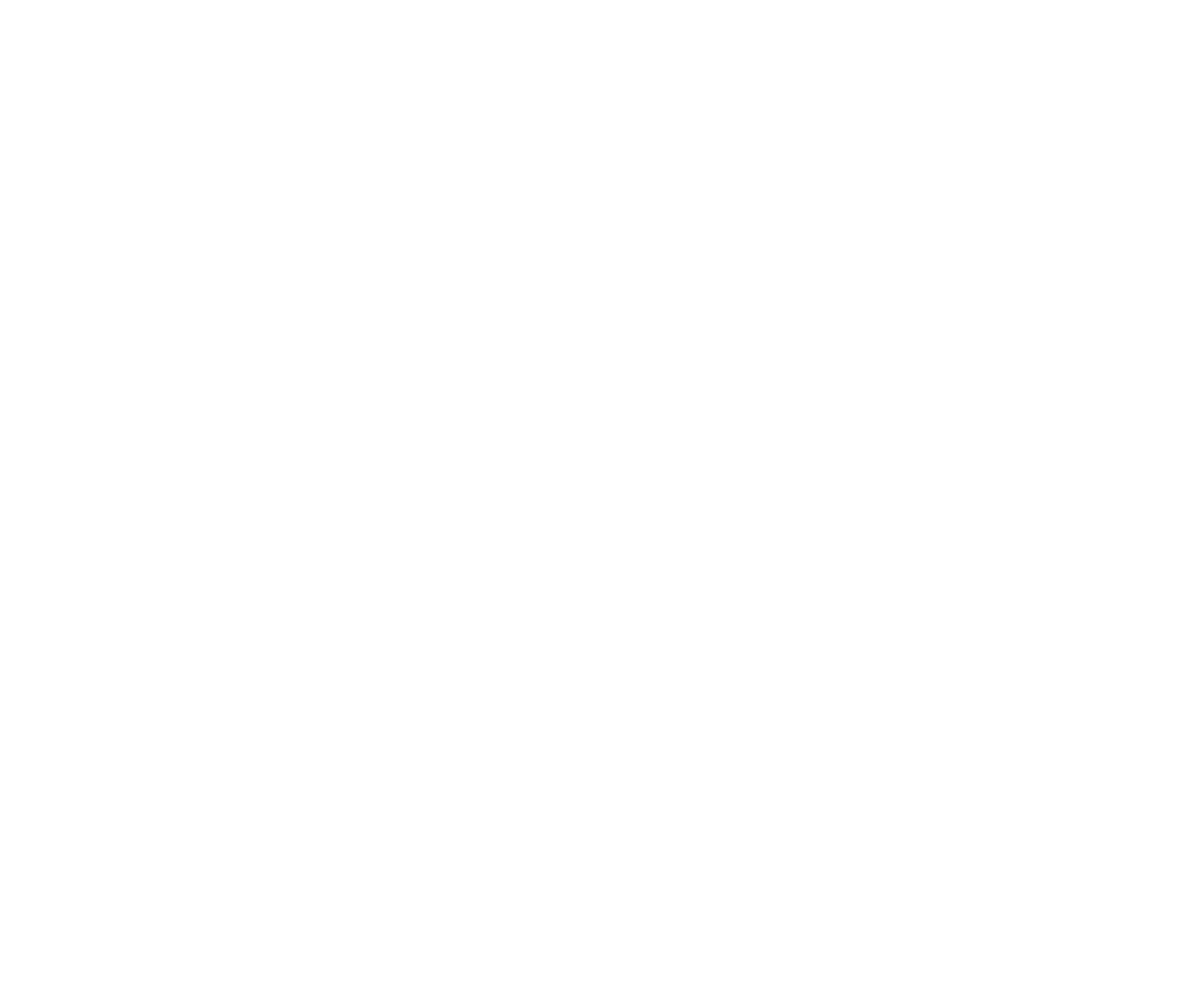
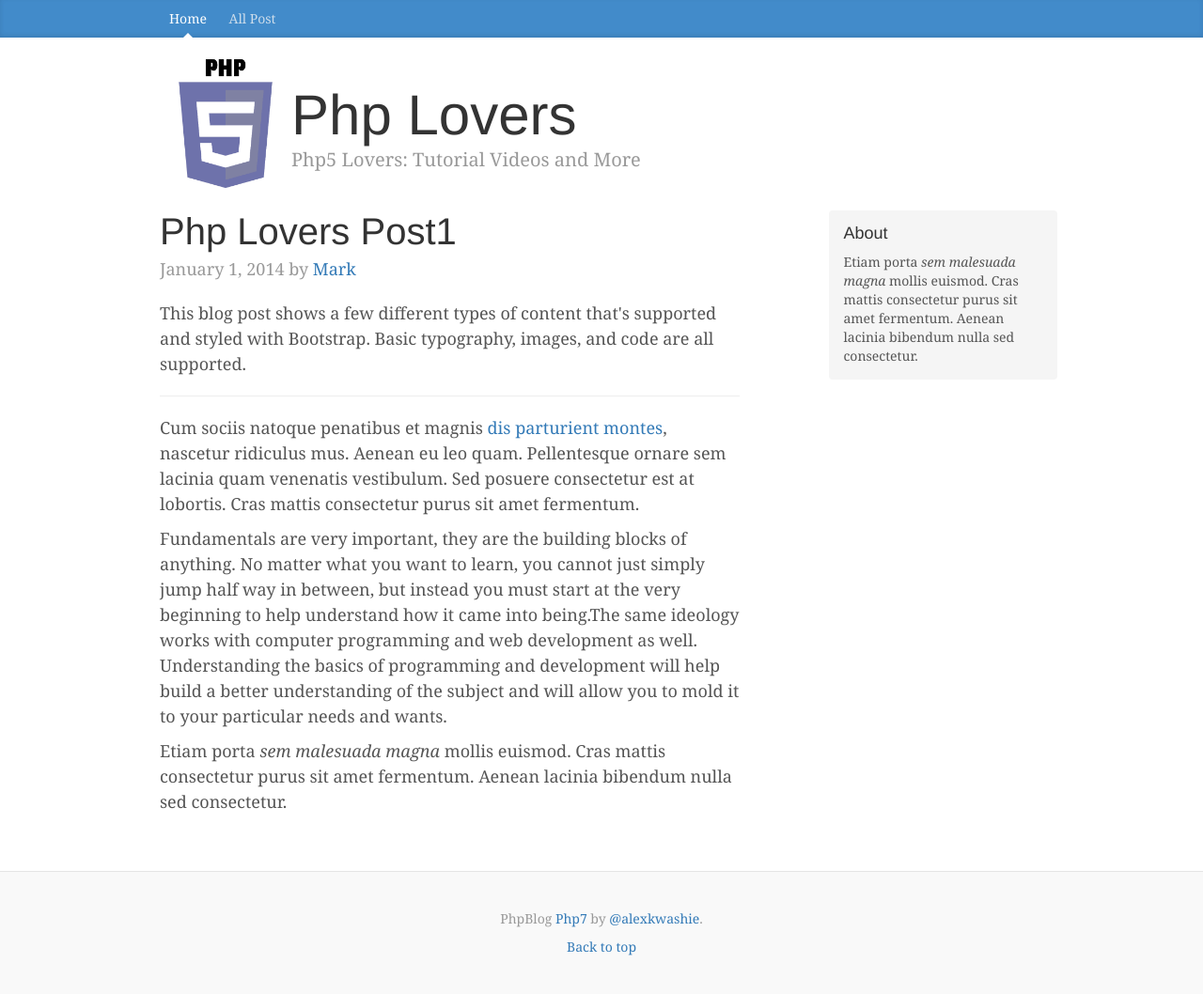
Before and after one commit to alexkwashie/3Blog, a PHP site: page /post.php in a window 1280 px wide. Before the commit the page is empty. Shown: the whole page at 94% size. Before the commit the page ends 800 px from the top, so only its background shows below. Run offline with PHP 8.4, Linux system fonts and the light colour scheme; some libraries are stand-ins or nearby versions.

Commit message:
v3.2 posts update

```diff
--- a/index.php
+++ b/index.php
@@ -12,7 +12,6 @@
     $post = $db->select($query);
 
 ?>
-
 
 
 
--- a/post.php
+++ b/post.php
@@ -0,0 +1,20 @@
+<?php include 'include/header.php';?>
+
+<div class="blog-post">
+            <h2 class="blog-post-title">Php Lovers Post1</h2>
+            <p class="blog-post-meta">January 1, 2014 by <a href="#">Mark</a></p>
+
+            <p>This blog post shows a few different types of content that's supported and styled with Bootstrap. Basic typography, images, and code are all supported.</p>
+            <hr>
+            <p>Cum sociis natoque penatibus et magnis <a href="#">dis parturient montes</a>, nascetur ridiculus mus. Aenean eu leo quam. Pellentesque ornare sem lacinia quam venenatis vestibulum. Sed posuere consectetur est at lobortis. Cras mattis consectetur purus sit amet fermentum.</p>
+
+            <p>
+            Fundamentals are very important, they are the building blocks of anything. No matter what you want to learn, you cannot just simply jump half way in between, but instead you must start at the very beginning to help understand how it came into being.The same ideology works with computer programming and web development as well. Understanding the basics of programming and development will help build a better understanding of the subject and will allow you to mold it to your particular needs and wants.
+            </p>
+
+            <p>Etiam porta <em>sem malesuada magna</em> mollis euismod. Cras mattis consectetur purus sit amet fermentum. Aenean lacinia bibendum nulla sed consectetur.</p>
+
+
+          </div><!-- /.blog-post -->
+
+<?php include 'include/footer.php';?>
```
